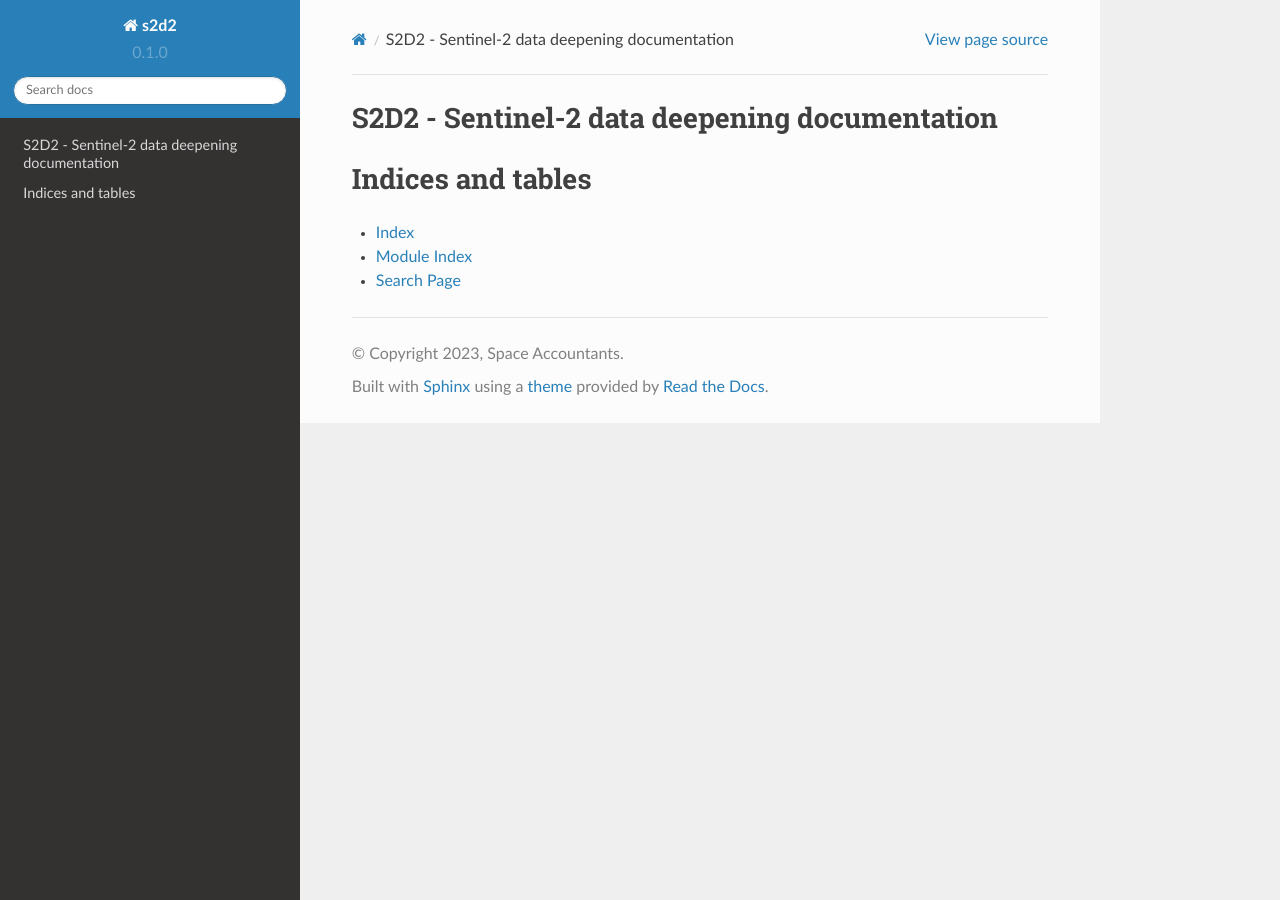
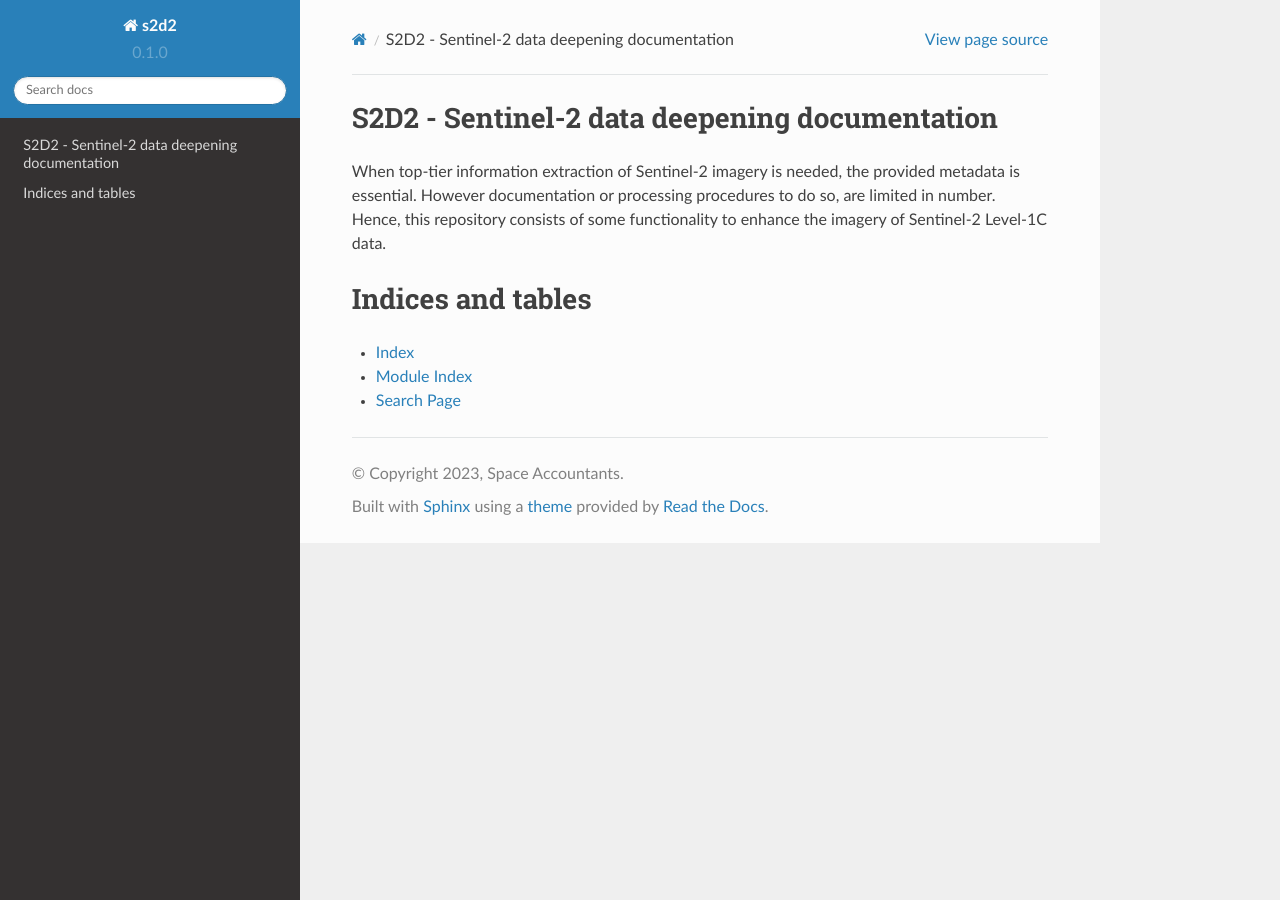
Before and after one commit to space-accountants/s2d2, a Sphinx documentation site: the page built from docs/index.rst, in a window 1280 px wide. Built offline with Sphinx 7.4.7 and the Read the Docs theme 2.0.0, drawn with Linux system fonts in a browser that asks for light colours.

Commit message:
Update index.rst

```diff
--- a/docs/index.rst
+++ b/docs/index.rst
@@ -5,6 +5,10 @@
 
 S2D2 - Sentinel-2 data deepening documentation
 ==============================================
+
+When top-tier information extraction of Sentinel-2 imagery is needed, the provided metadata is essential.
+However documentation or processing procedures to do so, are limited in number.
+Hence, this repository consists of some functionality to enhance the imagery of Sentinel-2 Level-1C data.
 
 .. toctree::
   :maxdepth: 2
```
